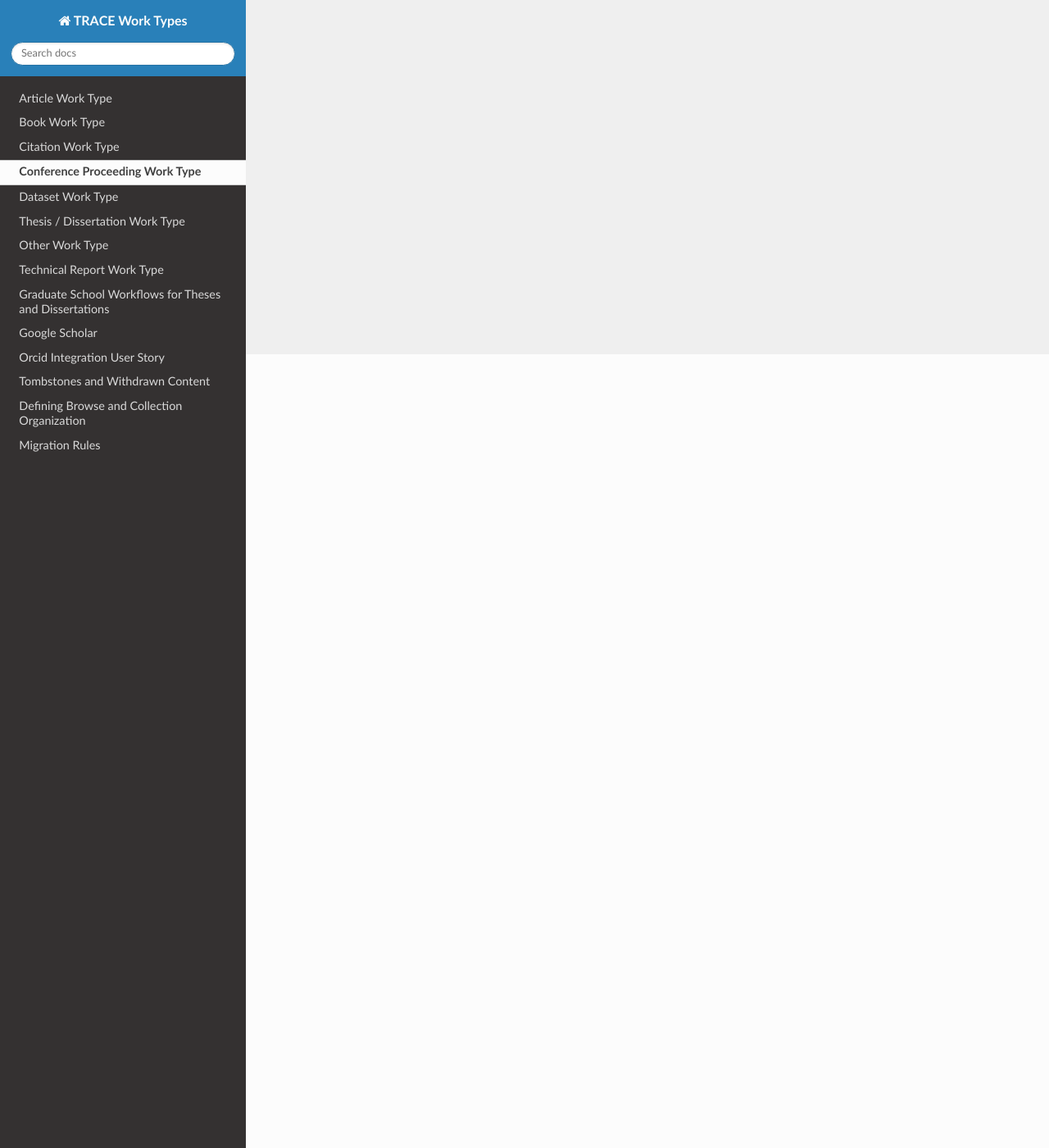
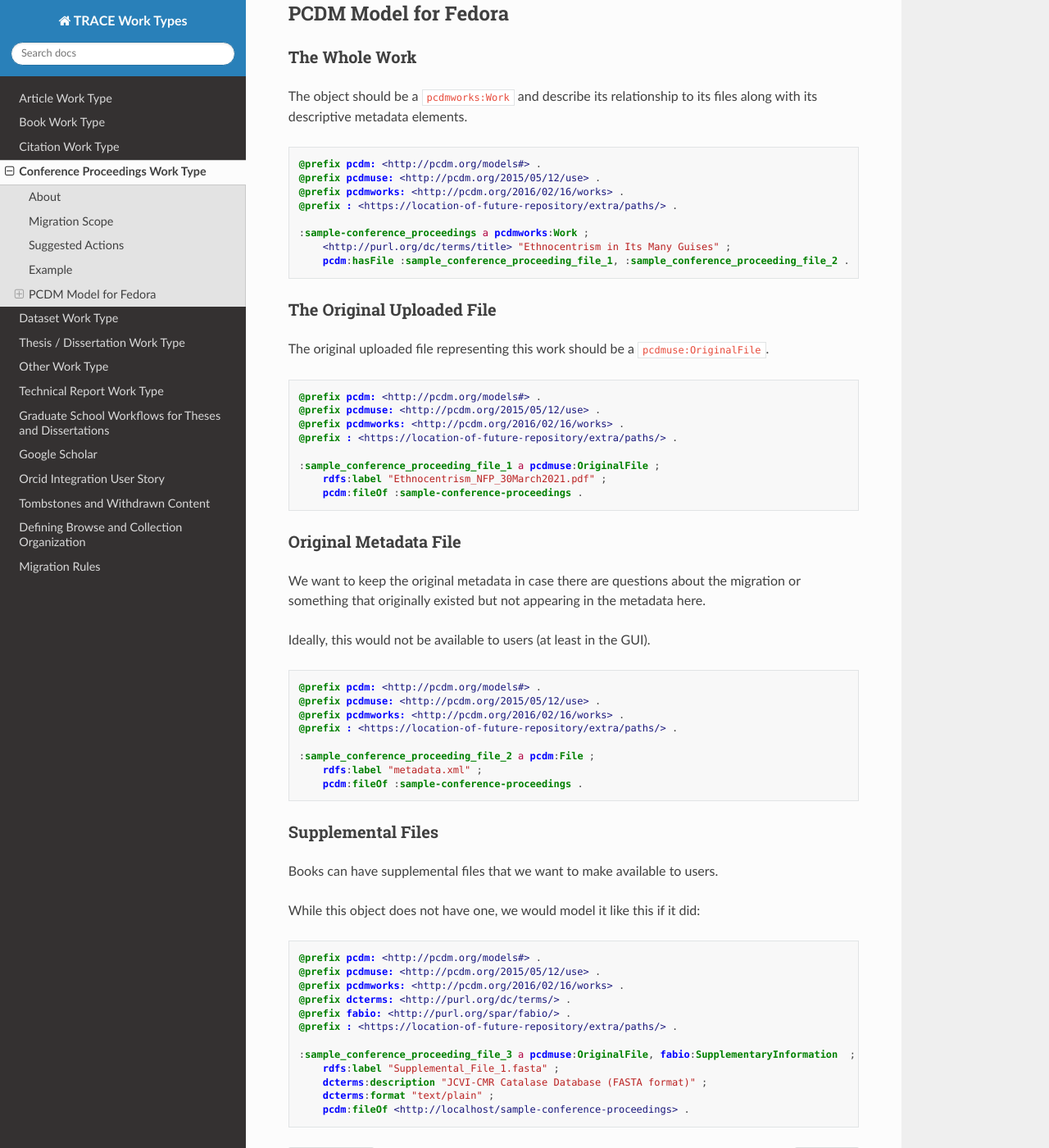
Before and after one commit to utkdigitalinitiatives/trace_work_types_planning, a Sphinx documentation site: the page built from docs/source/contents/conference_proceeding.rst, in a window 1280 px wide and 1400 px high, scrolled down 968 px. Shown: the whole window at 82% size. Built offline with Sphinx 7.4.7 and the Read the Docs theme 2.0.0, drawn with Linux system fonts in a browser that asks for light colours; some of the changed text lies outside the part shown.

Commit message:
Initialize proceedings.

```diff
--- a/docs/source/contents/conference_proceeding.rst
+++ b/docs/source/contents/conference_proceeding.rst
@@ -1,2 +1,124 @@
-Conference Proceeding Work Type
-===============================
+Conference Proceedings Work Type
+================================
+
+About
+-----
+
+This work type represents conference proceeding.  The object may include additional files including PDFs that are only
+portions of the entire object.
+
+This is a separate work type primarily because stakeholders felt that people would not know whether this should go to
+book or other.
+
+Migration Scope
+---------------
+
+Only PDF like objects whould get this work type and items will be hand selected to get this work type. One specific collection
+in scope is:
+
+.. code-block:: text
+
+    utk_sasproceed
+
+Suggested Actions
+-----------------
+
+1. Only objects whose primary file type :code:`PDF` should be migrated as this work type.
+2. We may need a cover page for these.
+3. We will keep all associated supplemental files.
+4. We will hand select these for migration.
+
+Example
+-------
+
+For this example, let's use the contents of :code:`https://trace.tennessee.edu/utk_sasproceed/8`:
+
+.. code-block:: text
+
+    Ethnocentrism_NFP_30March2021.pdf
+    metadata.xml
+
+
+This object includes a descriptive metadata file and the original file uploaded to the repository.
+
+PCDM Model for Fedora
+---------------------
+
+==============
+The Whole Work
+==============
+
+The object should be a :code:`pcdmworks:Work` and describe its relationship to its files along with its descriptive
+metadata elements.
+
+
+.. code-block:: turtle
+
+    @prefix pcdm: <http://pcdm.org/models#> .
+    @prefix pcdmuse: <http://pcdm.org/2015/05/12/use> .
+    @prefix pcdmworks: <http://pcdm.org/2016/02/16/works> .
+    @prefix : <https://location-of-future-repository/extra/paths/> .
+
+    :sample-conference_proceedings a pcdmworks:Work ;
+        <http://purl.org/dc/terms/title> "Ethnocentrism in Its Many Guises" ;
+        pcdm:hasFile :sample_conference_proceeding_file_1, :sample_conference_proceeding_file_2 .
+
+==========================
+The Original Uploaded File
+==========================
+
+The original uploaded file representing this work should be a :code:`pcdmuse:OriginalFile`.
+
+.. code-block:: turtle
+
+    @prefix pcdm: <http://pcdm.org/models#> .
+    @prefix pcdmuse: <http://pcdm.org/2015/05/12/use> .
+    @prefix pcdmworks: <http://pcdm.org/2016/02/16/works> .
+    @prefix : <https://location-of-future-repository/extra/paths/> .
+
+    :sample_conference_proceeding_file_1 a pcdmuse:OriginalFile ;
+        rdfs:label "Ethnocentrism_NFP_30March2021.pdf" ;
+        pcdm:fileOf :sample-conference-proceedings .
+
+======================
+Original Metadata File
+======================
+
+We want to keep the original metadata in case there are questions about the migration or something that originally existed
+but not appearing in the metadata here.
+
+Ideally, this would not be available to users (at least in the GUI).
+
+.. code-block:: turtle
+
+    @prefix pcdm: <http://pcdm.org/models#> .
+    @prefix pcdmuse: <http://pcdm.org/2015/05/12/use> .
+    @prefix pcdmworks: <http://pcdm.org/2016/02/16/works> .
+    @prefix : <https://location-of-future-repository/extra/paths/> .
+
+    :sample_conference_proceeding_file_2 a pcdm:File ;
+        rdfs:label "metadata.xml" ;
+        pcdm:fileOf :sample-conference-proceedings .
+
+==================
+Supplemental Files
+==================
+
+Books can have supplemental files that we want to make available to users.
+
+While this object does not have one, we would model it like this if it did:
+
+.. code-block:: turtle
+
+    @prefix pcdm: <http://pcdm.org/models#> .
+    @prefix pcdmuse: <http://pcdm.org/2015/05/12/use> .
+    @prefix pcdmworks: <http://pcdm.org/2016/02/16/works> .
+    @prefix dcterms: <http://purl.org/dc/terms/> .
+    @prefix fabio: <http://purl.org/spar/fabio/> .
+    @prefix : <https://location-of-future-repository/extra/paths/> .
+
+    :sample_conference_proceeding_file_3 a pcdmuse:OriginalFile, fabio:SupplementaryInformation  ;
+        rdfs:label "Supplemental_File_1.fasta" ;
+        dcterms:description "JCVI-CMR Catalase Database (FASTA format)" ;
+        dcterms:format "text/plain" ;
+        pcdm:fileOf <http://localhost/sample-conference-proceedings> .
```
